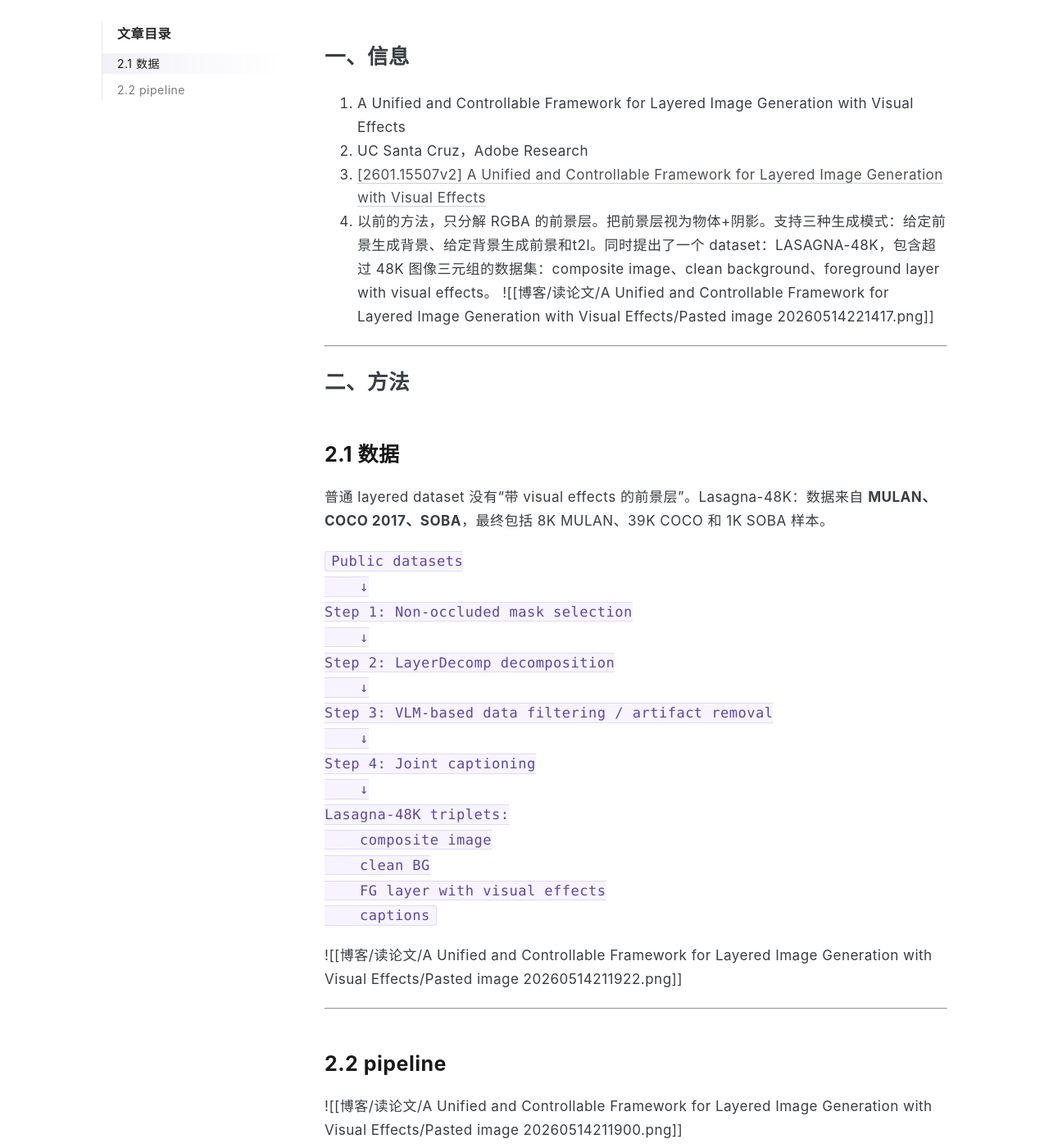
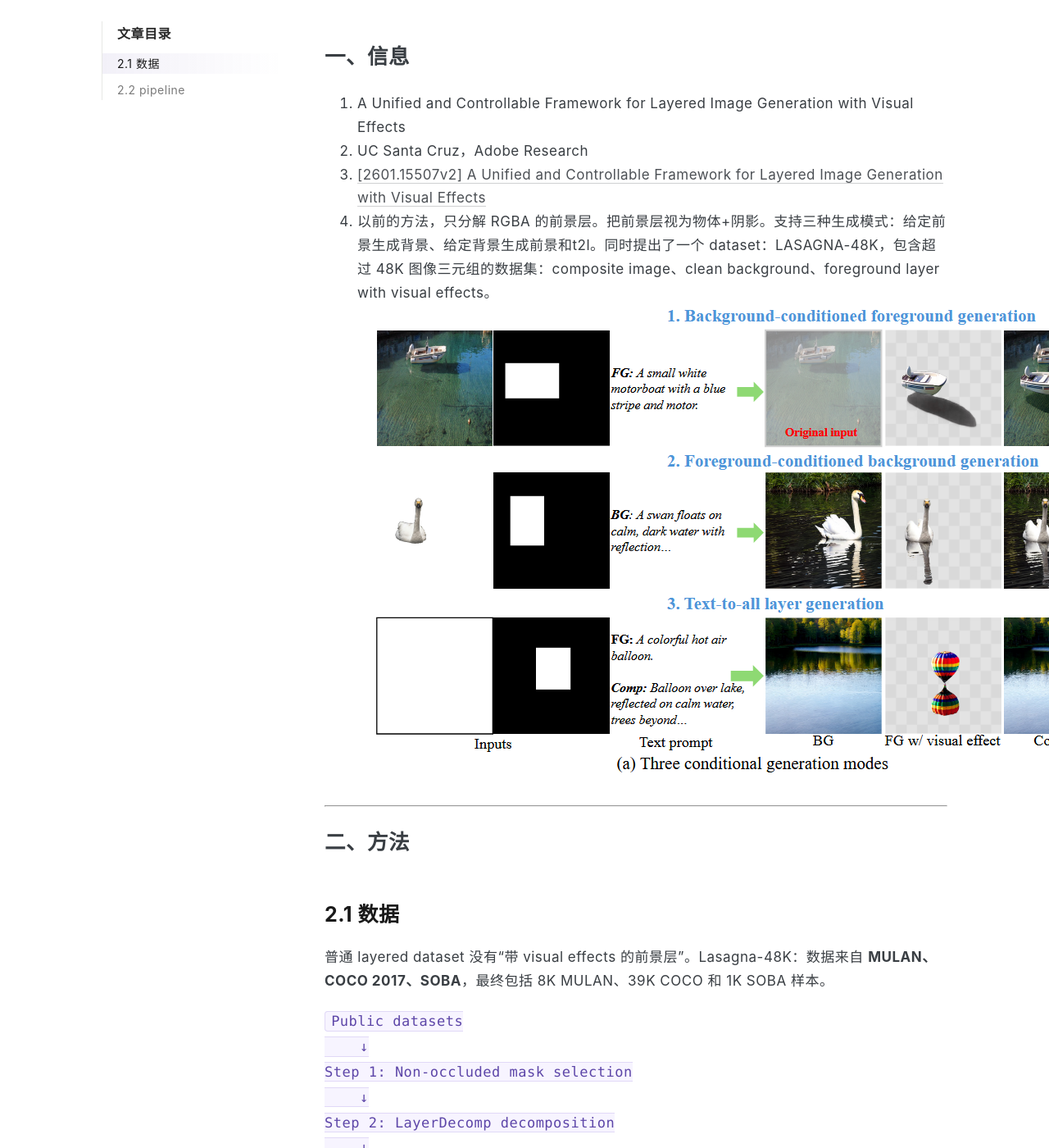
Before and after one commit to sakur7a/Blog, a Jekyll site: the page built from _posts/2026-05-14-a-unified-and-controllable-framework-for-layered-image-generation-with-visual-effects.md, in a window 1280 px wide and 1400 px high, scrolled down 623 px. Shown: the whole window at 82% size. Built offline with Jekyll 4.4.1, drawn with Linux system fonts in a browser that asks for light colours; some web fonts are replaced; some of the changed text lies outside the part shown.

Commit message:
fix: convert Obsidian image syntax and copy images for LayerDecomp post

````diff
--- a/_posts/2026-05-14-a-unified-and-controllable-framework-for-layered-image-generation-with-visual-effects.md
+++ b/_posts/2026-05-14-a-unified-and-controllable-framework-for-layered-image-generation-with-visual-effects.md
@@ -15,7 +15,7 @@ cover: "/assets/images/posts/2026-05-14-a-unified-and-controllable-framework-for
 2. UC Santa Cruz，Adobe Research
 3. [[2601.15507v2] A Unified and Controllable Framework for Layered Image Generation with Visual Effects](https://arxiv.org/abs/2601.15507v2)
 4. 以前的方法，只分解 RGBA 的前景层。把前景层视为物体+阴影。支持三种生成模式：给定前景生成背景、给定背景生成前景和t2l。同时提出了一个 dataset：LASAGNA-48K，包含超过 48K 图像三元组的数据集：composite image、clean background、foreground layer with visual effects。
-![[博客/读论文/A Unified and Controllable Framework for Layered Image Generation with Visual Effects/Pasted image 20260514221417.png]]
+![]({{ '/assets/images/posts/2026-05-14-a-unified-and-controllable-framework-for-layered-image-generation-with-visual-effects/Pasted image 20260514221417.png' | relative_url }})
 
 ---
 # 二、方法
@@ -41,14 +41,14 @@ Lasagna-48K triplets:
     captions
 ```
 
-![[博客/读论文/A Unified and Controllable Framework for Layered Image Generation with Visual Effects/Pasted image 20260514211922.png]]
+![]({{ '/assets/images/posts/2026-05-14-a-unified-and-controllable-framework-for-layered-image-generation-with-visual-effects/Pasted image 20260514211922.png' | relative_url }})
 
 ---
 ## 2.2 pipeline
-![[博客/读论文/A Unified and Controllable Framework for Layered Image Generation with Visual Effects/Pasted image 20260514211900.png]]
+![]({{ '/assets/images/posts/2026-05-14-a-unified-and-controllable-framework-for-layered-image-generation-with-visual-effects/Pasted image 20260514211900.png' | relative_url }})
 
 mask、fg 和 bg 当成上下文，和 noisy token 拼接在一起。四类 embedding 注入：
-![[博客/读论文/A Unified and Controllable Framework for Layered Image Generation with Visual Effects/Pasted image 20260514222026.png]]
+![]({{ '/assets/images/posts/2026-05-14-a-unified-and-controllable-framework-for-layered-image-generation-with-visual-effects/Pasted image 20260514222026.png' | relative_url }})
 
 $$
 \mathbf{m}_{f,i} = \mathrm{Norm} \left( \mathbf{e}^{\mathrm{time}}(t) + \mathbf{e}^{\mathrm{type}}_{f,i} + \mathbf{e}^{\mathrm{io}}_{f,i} \right)
````
Also changed, not shown: assets/images/posts/2026-05-14-a-unified-and-controllable-framework-for-layered-image-generation-with-visual-effects/Pasted image 20260514211900.png (added), assets/images/posts/2026-05-14-a-unified-and-controllable-framework-for-layered-image-generation-with-visual-effects/Pasted image 20260514211922.png (added), assets/images/posts/2026-05-14-a-unified-and-controllable-framework-for-layered-image-generation-with-visual-effects/Pasted image 20260514221417.png (added), assets/images/posts/2026-05-14-a-unified-and-controllable-framework-for-layered-image-generation-with-visual-effects/Pasted image 20260514222026.png (added).
